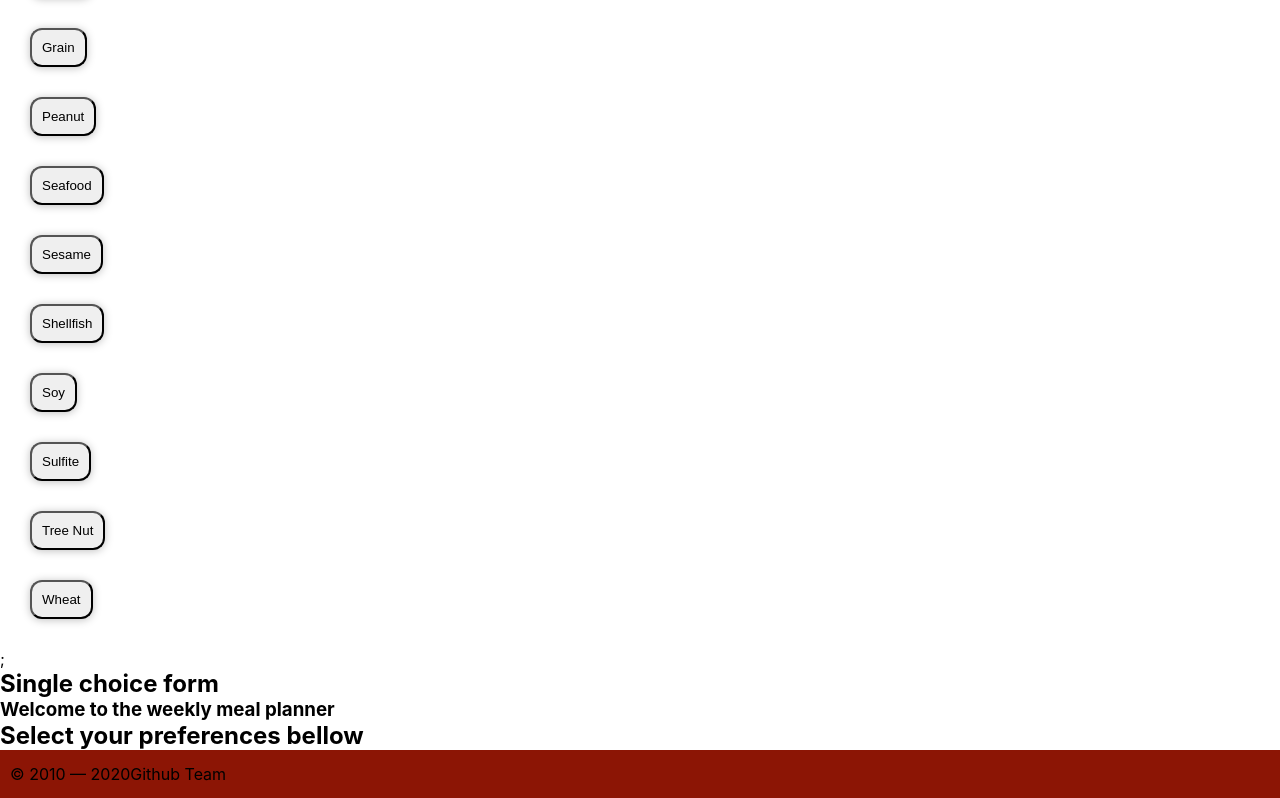
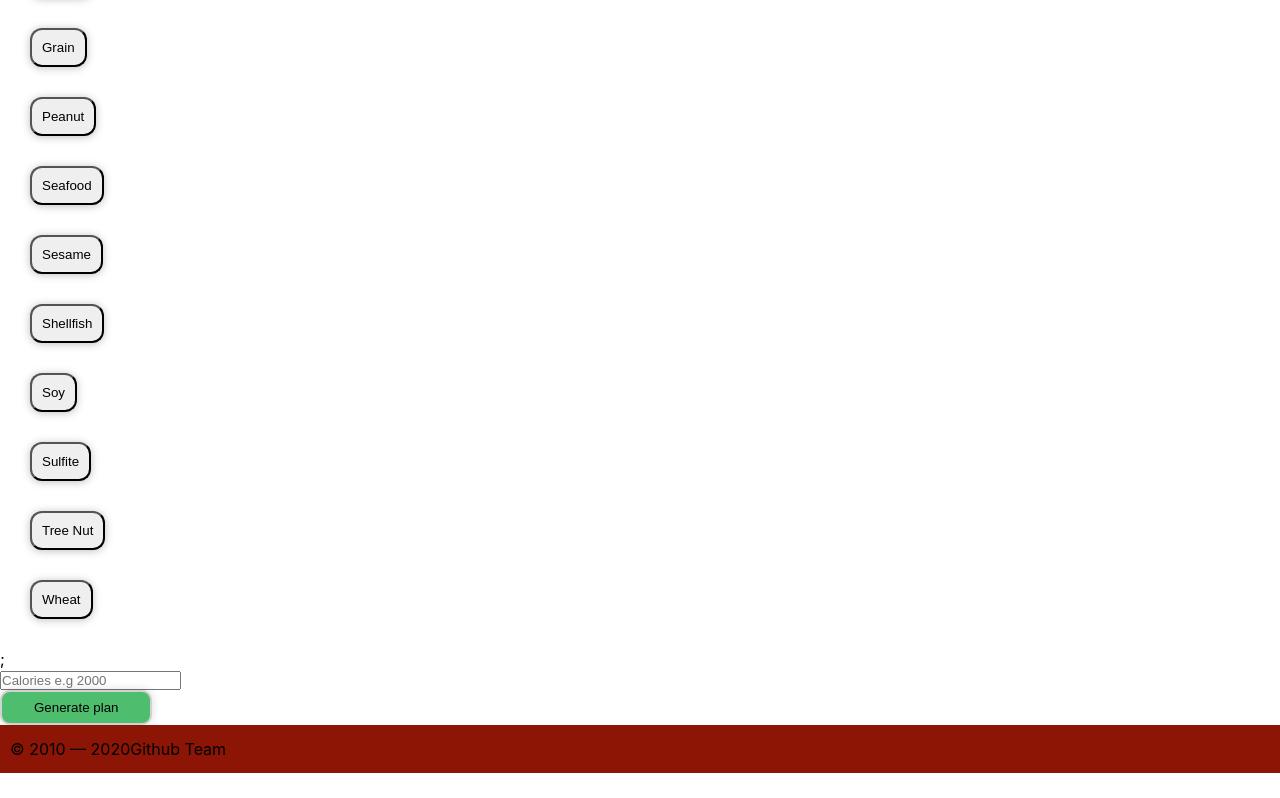
Before and after one commit to SchoolOfCode/w15_collaborative-react-project-team-f-plantasty, a React (Create React App) app in the folder plantasty/: page /createplan in a window 1280 px wide. Shown: the part 318-1116 px from the top of the page. After the commit the page ends 1091 px from the top, so only its background shows below. Built offline with nearby package versions, Linux system fonts and the light colour scheme.

Commit message:
multiple question form complete

```diff
--- a/plantasty/src/App.js
+++ b/plantasty/src/App.js
@@ -1,4 +1,5 @@
 import { Route, BrowserRouter, Switch } from 'react-router-dom'; // define different paths in URL and which component should be loaded
+import { useState } from 'react';
 import './App.css';
 import HomePage from './Pages/HomePage';
 import VegucateMe from './Pages/VegucateMe';
@@ -7,6 +8,19 @@ import CreateMealPlan from './Pages/CreateMealPlan';
 import Q2 from './Pages/Q2';
 
 function App() {
+  const [allergies, setAllergies] = useState([]);
+  const [calories, setCalories] = useState(2000);
+
+  function getAllergy(allergy) {
+    setAllergies([...allergies, allergy]);
+  }
+  console.log(allergies); // it works!
+
+  function getCalories(number) {
+    setCalories(number);
+  }
+  console.log(calories);
+
   return (
     <div>
       <BrowserRouter>
@@ -15,10 +29,13 @@ function App() {
             <HomePage />
           </Route>
           <Route path="/myplan">
-            <MealPlanCreated />
+            <MealPlanCreated allergy={allergies} calorie={calories} />
           </Route>
           <Route path="/createplan" exact>
-            <CreateMealPlan />
+            <CreateMealPlan
+              updateAllergy={getAllergy}
+              updateCalories={getCalories}
+            />
           </Route>
           {/* <Route path="/createplan/q2">
             <Q2 />
--- a/plantasty/src/Components/MultipleChoiceForm/index.js
+++ b/plantasty/src/Components/MultipleChoiceForm/index.js
@@ -7,7 +7,7 @@ function MultipleChoiceForm(props) {
     <button
       className={styles.cardWrapper}
       value={props.value}
-      onClick={(event) => props.handleChange(event.target.value)}
+      onClick={(event) => props.getValue(event.target.value)}
     >
       {props.text}
     </button>
--- a/plantasty/src/Components/SingleChoiceForm/index.js
+++ b/plantasty/src/Components/SingleChoiceForm/index.js
@@ -1,11 +1,11 @@
-import React from 'react'
+import React from 'react';
 
-function SingleChoiceForm() {
+function SingleChoiceForm(props) {
   return (
     <section>
       <div>
-        <h1>Welcome to the weekly meal planner</h1>
-        <h2>Select your preferences bellow</h2>
+        <h1>{props.text}</h1>
+        <h2>{props.text}</h2>
       </div>
       <div></div>
     </section>
--- a/plantasty/src/Pages/CreateMealPlan.js
+++ b/plantasty/src/Pages/CreateMealPlan.js
@@ -1,7 +1,10 @@
+import { Link } from 'react-router-dom';
 import MultipleChoiceForm from '../Components/MultipleChoiceForm';
 import SingleChoiceForm from '../Components/SingleChoiceForm';
 import Navbar from '../Components/Header/Navbar';
 import Footer from '../Components/Footer';
+import CaloriesInput from '../Components/CaloriesInput';
+import TextButton from '../Components/TextButton';
 let intolerances = [
   'Dairy',
   'Egg',
@@ -17,13 +20,7 @@ let intolerances = [
   'Wheat',
 ];
 
-function CreateMealPlan() {
-  let userAllergy = [];
-  function handleClick(event) {
-    userAllergy.push(event); // add selected allergy to user array to use later
-    console.log(userAllergy);
-  }
-
+function CreateMealPlan(props) {
   return (
     <div>
       <nav>
@@ -31,17 +28,23 @@ function CreateMealPlan() {
       </nav>
       <section>
         <h1>Multiple choice form</h1>
-        {intolerances.map((allergy) => (
+        {intolerances.map((allergy, index) => (
           <MultipleChoiceForm
             text={allergy}
             value={allergy}
-            handleChange={handleClick}
+            getValue={props.updateAllergy}
+            key={index}
           />
         ))}
         ;
       </section>
       <section>
-        <h1>Single choice form</h1>
+        <CaloriesInput handleChange={props.updateCalories} />
+      </section>
+      <Link to={'/myplan'}>
+        <TextButton text={'Generate plan'} />
+      </Link>
+      <section>
         <SingleChoiceForm />
       </section>
       <footer>
@@ -59,17 +62,7 @@ export default CreateMealPlan;
 // import React from 'react';
 // import MiniRecipeCard from '../Components/MiniRecipeCard';
 
-// const AlinaAPI = '11cf2295cd61422389f3a0b5611fcb30';
-// const TaniaAPI = '81d1af1612cd4093abbfa7b29f39fd3e';
-// const TomAPI = '5b5269dd70b849018665136bf0eb41c9';
-
 // // URL variables
-// let calories = 2000;
-// let diet = 'Vegan'; // value passed on from q1 page
-// let intolerances = 'Egg'; // just for test
-// // let intolerances = userAllergy array passed on from Q2 page : .split?
-// let URL = `https://api.spoonacular.com/mealplanner/generate?apiKey=${TaniaAPI}&timeFrame=day&targetCalories=${calories}&Diet=${diet}&intolerance=${intolerances}`;
-// console.log(URL);
 
 // function MealPlanCreated() {
 //   const [mealData, setMealData] = useState([]);
@@ -110,14 +103,3 @@ export default CreateMealPlan;
 // }
 
 // export default MealPlanCreated;
-
-// // window.location.href = '../Question/question.html' + quizUrl;
-
-// // let urlParams = new URLSearchParams(window.location.search);
-// // console.log(urlParams.toString());
-
-// // let quizUrl = urlParams.toString();
-// // console.log(`https://opentdb.com/api.php?${quizUrl}`);
-
-// // // Fetch request to the API
-// // fetch(`https://opentdb.com/api.php?${quizUrl}`);
--- a/plantasty/src/Pages/MealPlanCreated.js
+++ b/plantasty/src/Pages/MealPlanCreated.js
@@ -1,27 +1,19 @@
-import React, { useState } from 'react';
+import React, { useEffect, useState } from 'react';
 import MealList from '../Components/MealList';
 import Navbar from '../Components/Header/Navbar';
 import Footer from '../Components/Footer';
-import CaloriesInput from '../Components/CaloriesInput';
 import styles from '../Components/FullRecipeCard/RecipeCard.module.css';
+
 import style from '../Components/TextButton/button.module.css';
-// import { Link } from 'react-router-dom';
+function MealPlanForm(props) {
+  const [mealData, setMealData] = useState(null);
 
-function MealPlanForm() {
-  const [mealData, setMealData] = useState(null);
-  const [calories, setCalories] = useState(2000);
   //   const AlinaAPI = '11cf2295cd61422389f3a0b5611fcb30';
   //   const TaniaAPI = '81d1af1612cd4093abbfa7b29f39fd3e';
-  //   const TomAPI = '5b5269dd70b849018665136bf0eb41c9';
-  const AlinaAPI2 = 'ef968f4556ed4b3f880221d46d7bd1b9';
+  const TomAPI = '5b5269dd70b849018665136bf0eb41c9';
+  //const AlinaAPI2 = 'ef968f4556ed4b3f880221d46d7bd1b9';
 
-  function handleChange(number) {
-    setCalories(number);
-  }
-
-  const sentAllergies = 'Egg'; // want this to be from "createMealPlan page"
-  //let workingURL = `https://api.spoonacular.com/mealplanner/generate?apiKey=${AlinaAPI2}&timeFrame=day&targetCalories=${calories}&Diet=Vegan`;
-  let testURL = `https://api.spoonacular.com/mealplanner/generate?apiKey=${AlinaAPI2}&timeFrame=day&targetCalories=${calories}&Diet=Vegan&excluded=${sentAllergies}`;
+  let testURL = `https://api.spoonacular.com/mealplanner/generate?apiKey=${TomAPI}&timeFrame=day&targetCalories=${props.calorie}&Diet=Vegan&excluded=${props.allergy[0]}`;
 
   function getMealData() {
     fetch(testURL)
@@ -35,27 +27,17 @@ function MealPlanForm() {
         console.log('error');
       });
   }
+
   return (
     <div className="MealPlanCreated">
       <div>
         <Navbar />
       </div>
-
-      <section className={styles.recipeContainer}>
-        <CaloriesInput handleChange={handleChange} />
-      </section>
+      {mealData != null ? <MealList mealData={mealData} /> : <h1>LOADING</h1>}
 
       <button className={style.textButton} onClick={getMealData}>
         Get Daily meal plan
       </button>
-      {mealData && <MealList mealData={mealData} />}
-
-      {/* <div>
-        <Link to="/createPlan/q1">
-          <button type="button">Start</button>
-        </Link>
-      </div> */}
-
       <footer>
         <Footer />
       </footer>
@@ -64,3 +46,24 @@ function MealPlanForm() {
 }
 
 export default MealPlanForm;
+
+// Don't delete please //
+
+// useEffect(() => {
+//   function getMealData() {
+//     fetch(testURL)
+//       .then((response) => response.json())
+//       .then((data) => {
+//         setMealData(data);
+//         console.log(data);
+//         console.log(testURL);
+//       })
+//       .catch(() => {
+//         console.log('error');
+//       });
+//   }
+//   getMealData();
+// }, [testURL]);
+{
+  /* {mealData && <MealList mealData={mealData} />} */
+}
```
Also changed, not shown: 1 other file (tests, documents, lock files or other folders).
